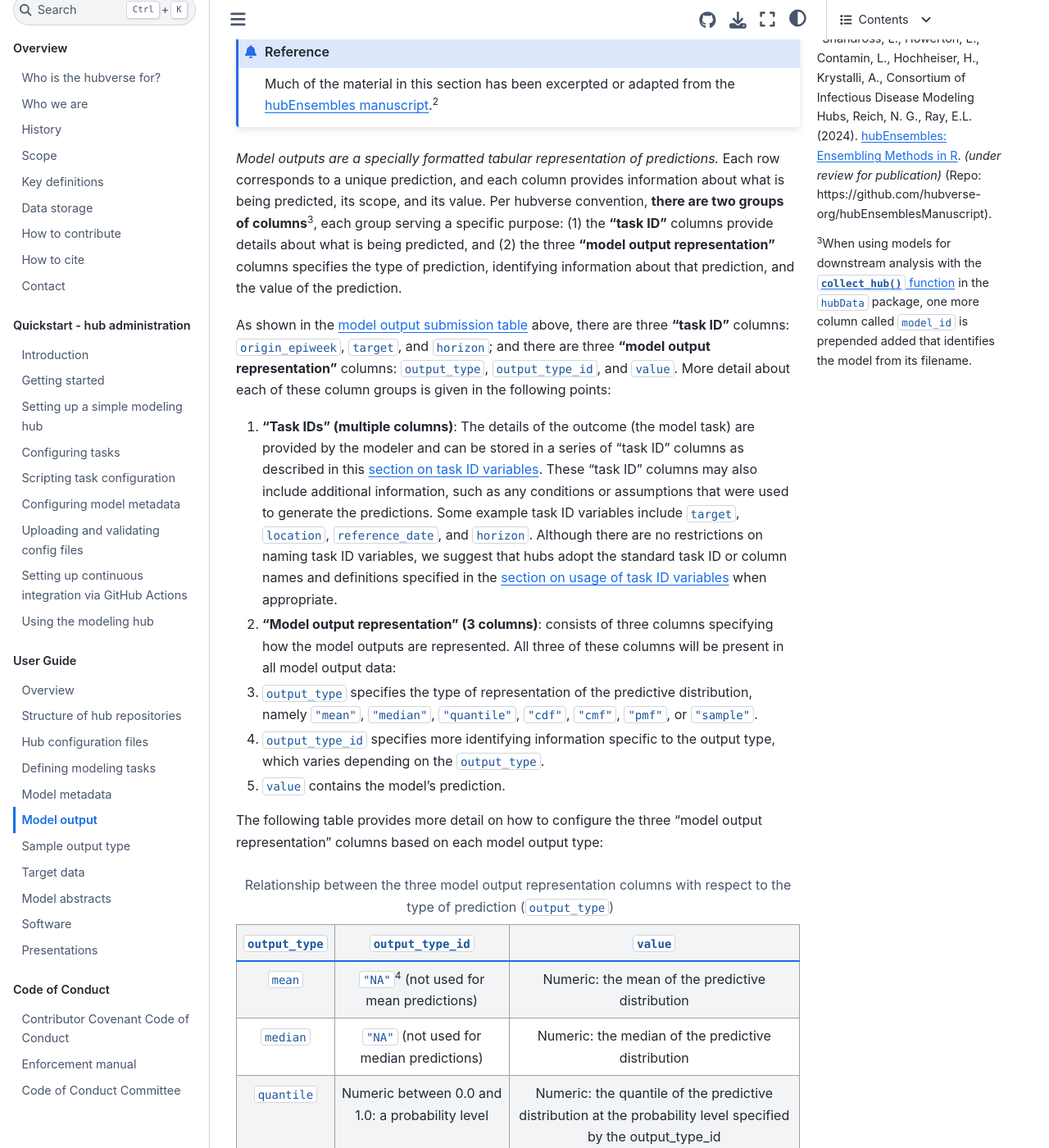
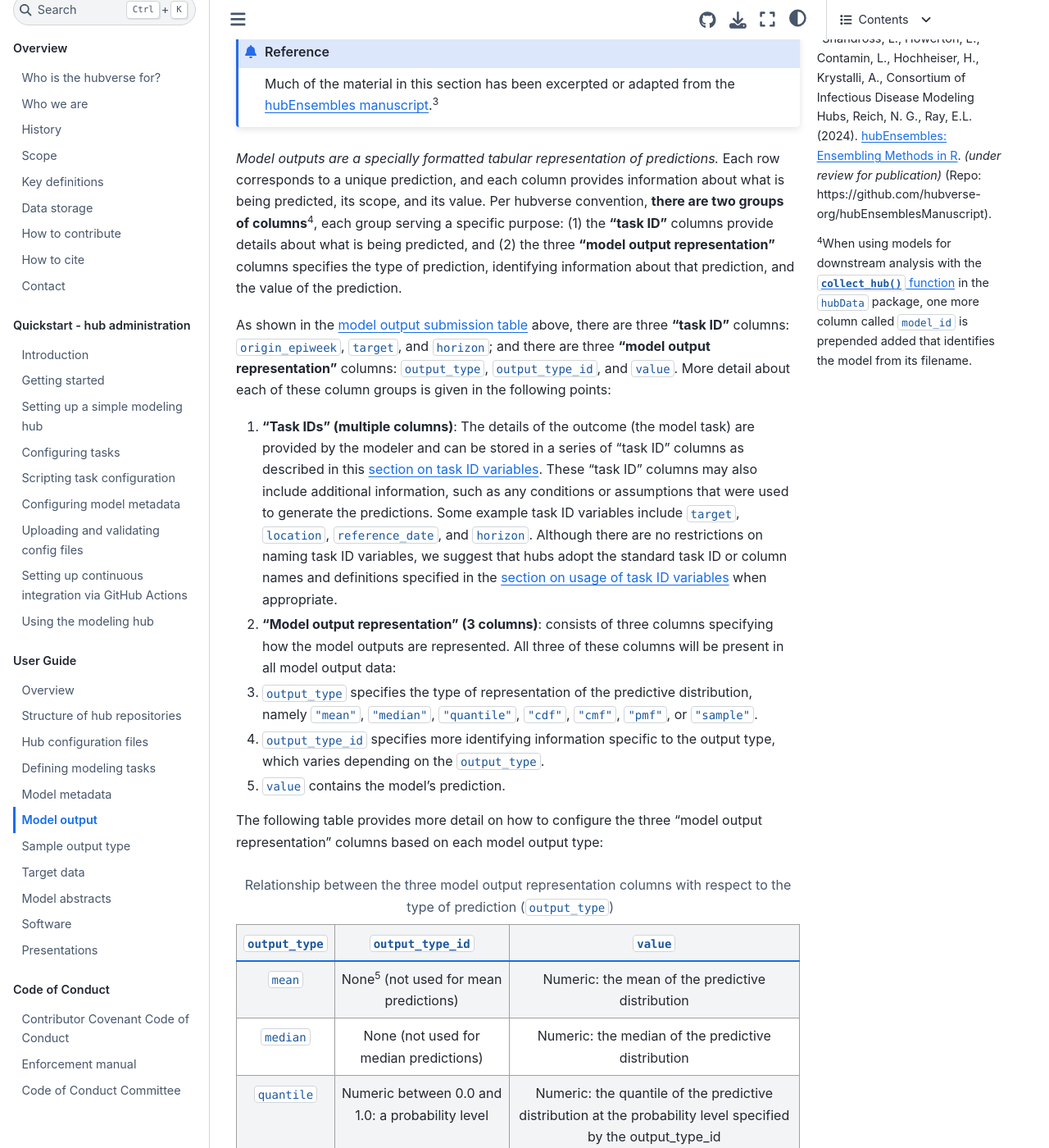
Before and after one commit to hubverse-org/hubDocs, a Sphinx documentation site: the page built from docs/source/user-guide/model-output.md, in a window 1280 px wide and 1400 px high, scrolled down 2213 px. Shown: the whole window at 82% size. Built offline with Sphinx 7.4.7 and the Sphinx Book theme 1.1.4, drawn with Linux system fonts in a browser that asks for light colours; comment, search, counter and statistics services are not loaded; some of the changed lines change nothing that is shown.

Commit message:
modify model output chapter to indicate that missingness is required for the schema

```diff
--- a/docs/source/user-guide/model-output.md
+++ b/docs/source/user-guide/model-output.md
@@ -31,7 +31,7 @@
 :::{table} An example of a model output submission for modelA
 | `origin_epiweek` | `target` | `horizon` | `output_type` | `output_type_id` | `value` |
 | ------ | ------ | ------ | ------ | ------ | ------ |
-| EW202242 | weekly rate | 1 | mean     | NA | 5 |
+| EW202242 | weekly rate | 1 | mean     | NA[^batman] | 5 |
 | EW202242 | weekly rate | 1 | quantile | 0.25 | 2 |
 | EW202242 | weekly rate | 1 | quantile | 0.5 | 3 |
 | EW202242 | weekly rate | 1 | quantile | 0.75 | 10 |
@@ -45,6 +45,10 @@
 | EW202242 | weekly rate | 1 | sample | 1 | 3 |
 | EW202242 | weekly rate | 1 | sample | 2 | 3 |
 :::
+
+[^batman]: `NA` (without quotes) indicates missingness in R, which is the expected `output_type_id` for a `mean` `output_type`.
+  This is discussed in the [Output type table](#output-type-table)
+
 
 (formats-of-model-output)=
 ### File formats
@@ -112,8 +116,8 @@
 :::{table} Relationship between the three model output representation columns with respect to the type of prediction (`output_type`)
 | `output_type` | `output_type_id` | `value` |
 | ------ | ------ | ------ |
-| `mean` | `"NA"`[^batman] (not used for mean predictions) | Numeric: the mean of the predictive distribution |
-| `median` | `"NA"` (not used for median predictions) | Numeric: the median of the predictive distribution |
+| `mean` | None[^missingno] (not used for mean predictions) | Numeric: the mean of the predictive distribution |
+| `median` | None (not used for median predictions) | Numeric: the median of the predictive distribution |
 | `quantile` | Numeric between 0.0 and 1.0: a probability level | Numeric: the quantile of the predictive distribution at the probability level specified by the output_type_id |
 | `cdf`[^cdf] | String or numeric: a possible value of the target variable | Numeric between 0.0 and 1.0: the value of the cumulative distribution function of the predictive distribution at the value of the outcome variable specified by the output_type_id |
 | `pmf`[^pmf] | String naming a possible category of a discrete outcome variable | Numeric between 0.0 and 1.0: the value of the probability mass function of the predictive distribution when evaluated at a specified level of a categorical outcome variable.[^cdf] |
@@ -121,10 +125,11 @@
 :::
 
 
-[^batman]: Why have `"NA"` as the `output_type_id`? There are two reasons for this.
-  First, this provides a placeholder for the model output CSV file in the presence of other output types for validation.
-  The second reason is that we already use `null` to indicate the presence of an absence in the `required` and `optional` fields, and having this allows hubverse tools to treat point estimates without special handling.
-
+[^missingno]: Point estimates don't have an `output_type_id` because you can only have one point estimate for each combination of task IDs.
+   However, because the `output_type_id` column is requrired, something has to go in this place, which is a missing value.
+   This is encoded as [`NA_character_` in R](https://www.njtierney.com/post/2020/09/17/missing-flavour/) (which is why our schemas prior to 4.0.0 encoded these as `["NA"]`).
+   **If you use Python** to write parquet files, the `output_type_id` column should be an array of `None` and you will need to [explicitly cast the `output_type_id` column as a "string"](https://github.com/hubverse-org/hubValidations/issues/131#issuecomment-2427654006) (via Pandas):
+   `df["output_type_id"] = df["output_type_id"].astype("string")`
 [^pmf]: **Note on `pmf` model output type**: Values are required to sum to 1 across all `output_type_id` values within each combination of values of task ID variables. This representation should only be used if the outcome variable is truly discrete; a CDF representation is preferred if the categories represent a binned discretization of an underlying continuous variable.
 
 [^sample]: **Note on `sample` model output type**: Depending on the hub specification, samples with the same sample index (specified by the `output_type_id`) may be assumed to correspond to a single sample from a joint distribution across multiple levels of the task ID variables — further details are discussed below.
```
